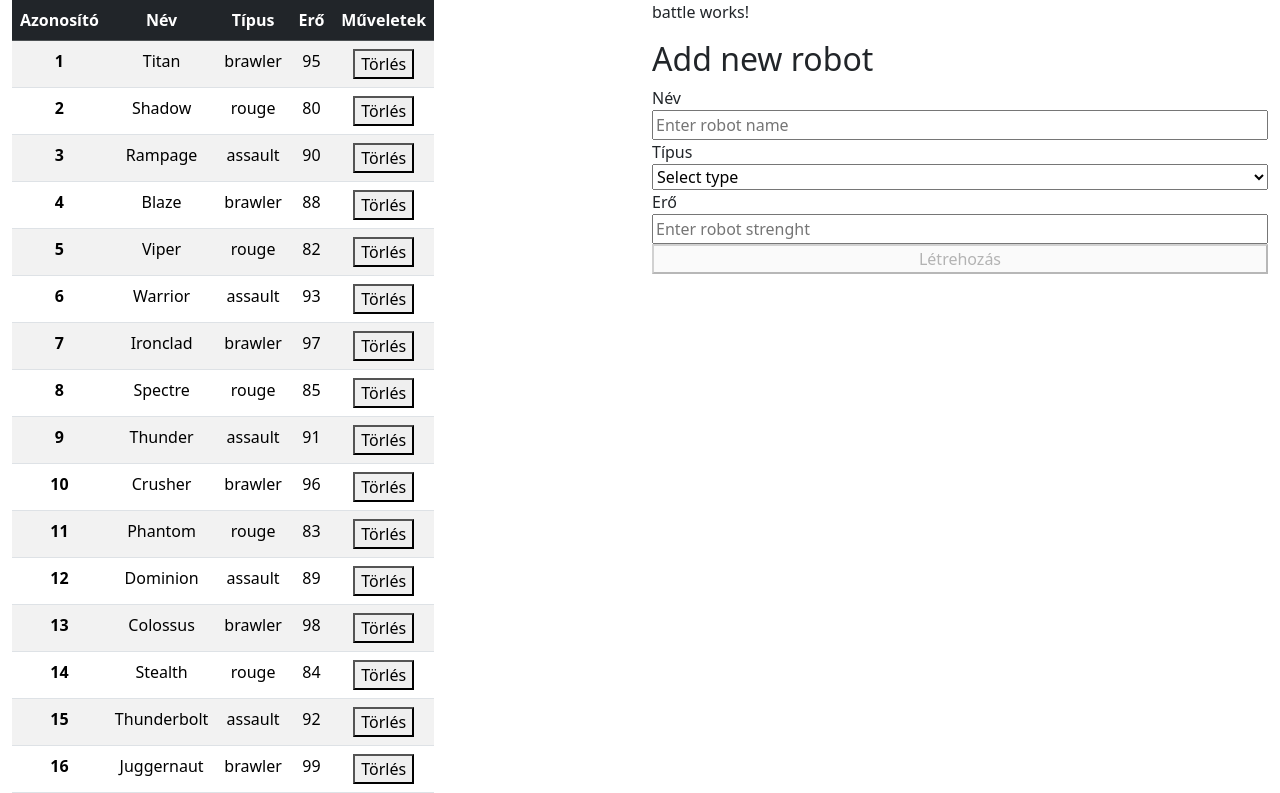
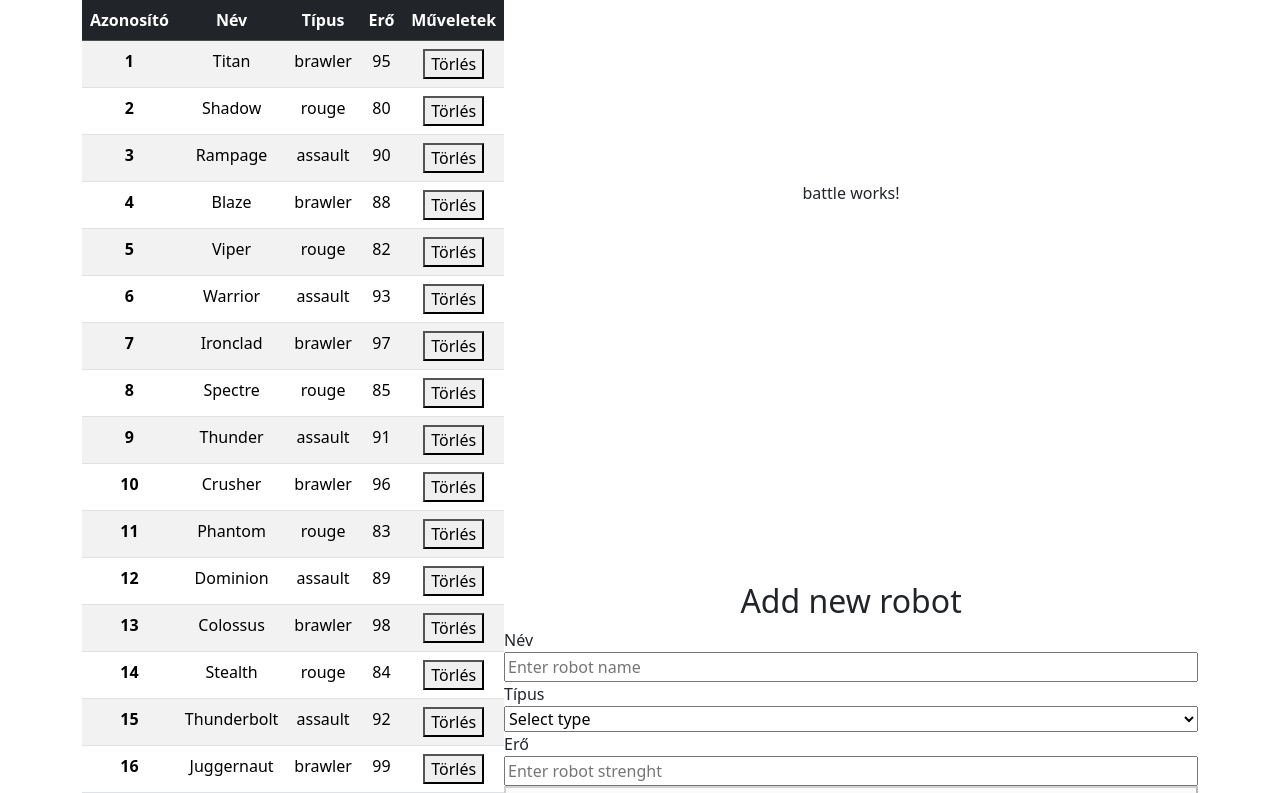
Before and after one commit to NorbertSido/robotbattle, an Angular app: page / in a window 1280 px wide. Shown: the top 793 px of the page. Built offline with nearby package versions, Linux system fonts and the light colour scheme.

Commit message:
modification display

```diff
--- a/src/app/components/CRUD/robot-add/robot-add.component.html
+++ b/src/app/components/CRUD/robot-add/robot-add.component.html
@@ -1,4 +1,5 @@
-<h2>Add new robot</h2>
+<div>
+    <h2 class="text-center">Add new robot</h2>
     <form [formGroup]="newRobot" (ngSubmit)="submit()" novalidate class="d-flex flex-column">
         <!-- Robot name -->
         <label for="robotName">Név</label>
@@ -28,3 +29,4 @@
 
         <button type="submit" [disabled]="!newRobot.valid">Létrehozás</button>
     </form>
+</div>
--- a/src/app/components/home/home.component.html
+++ b/src/app/components/home/home.component.html
@@ -1,11 +1,11 @@
-<div class="container-fluid">
-    <div class="row">
-        <div class="col-6">
+<div class="container">
+    <div class="d-flex flex-row justify-content-start">
+        <div>
             <app-robot-list></app-robot-list>
         </div>
-        <div class="col-6">
-            <app-battle class="row"></app-battle>
-            <app-robot-add class="row"></app-robot-add>
+        <div class="d-flex flex-column justify-content-around flex-fill">
+            <app-battle class="d-flex justify-content-center"></app-battle>
+            <app-robot-add class=""></app-robot-add>
         </div>
     </div>
 </div>
```
Lines whose indentation alone changed are shown as unchanged.
